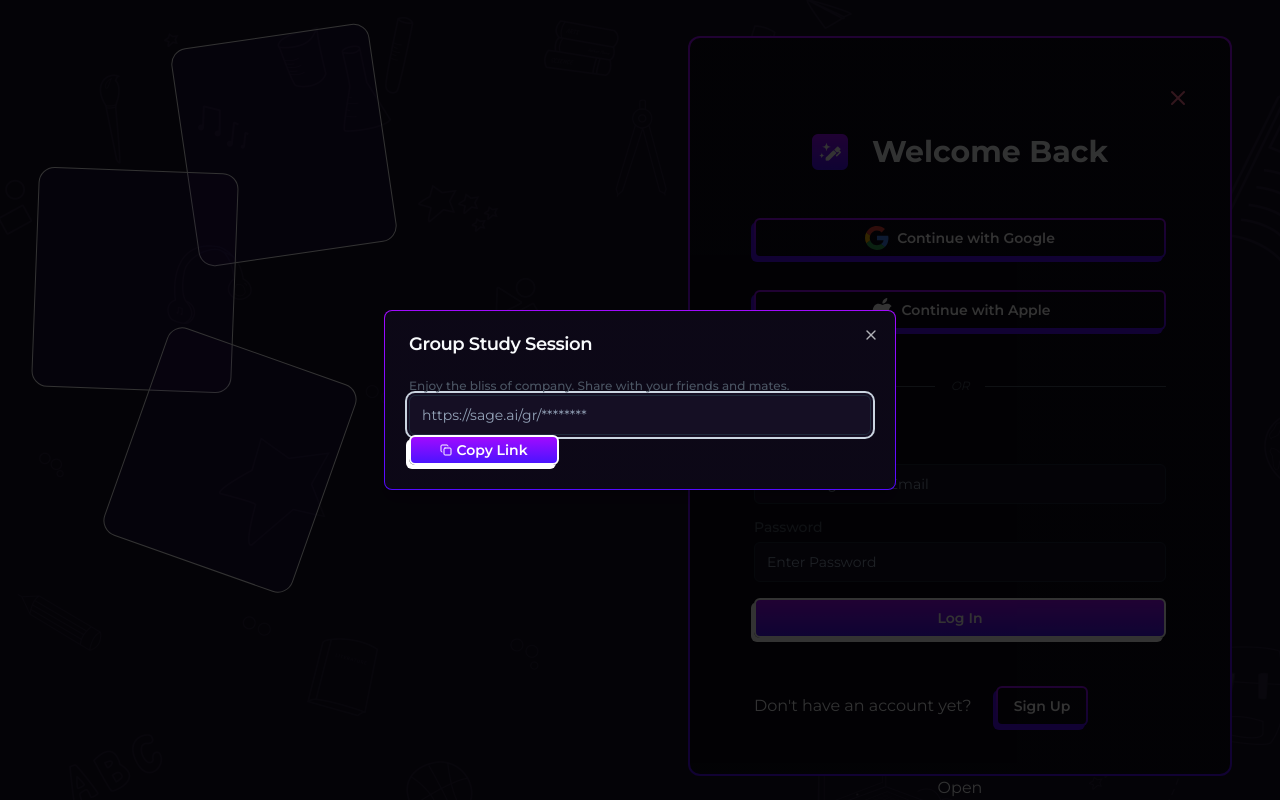
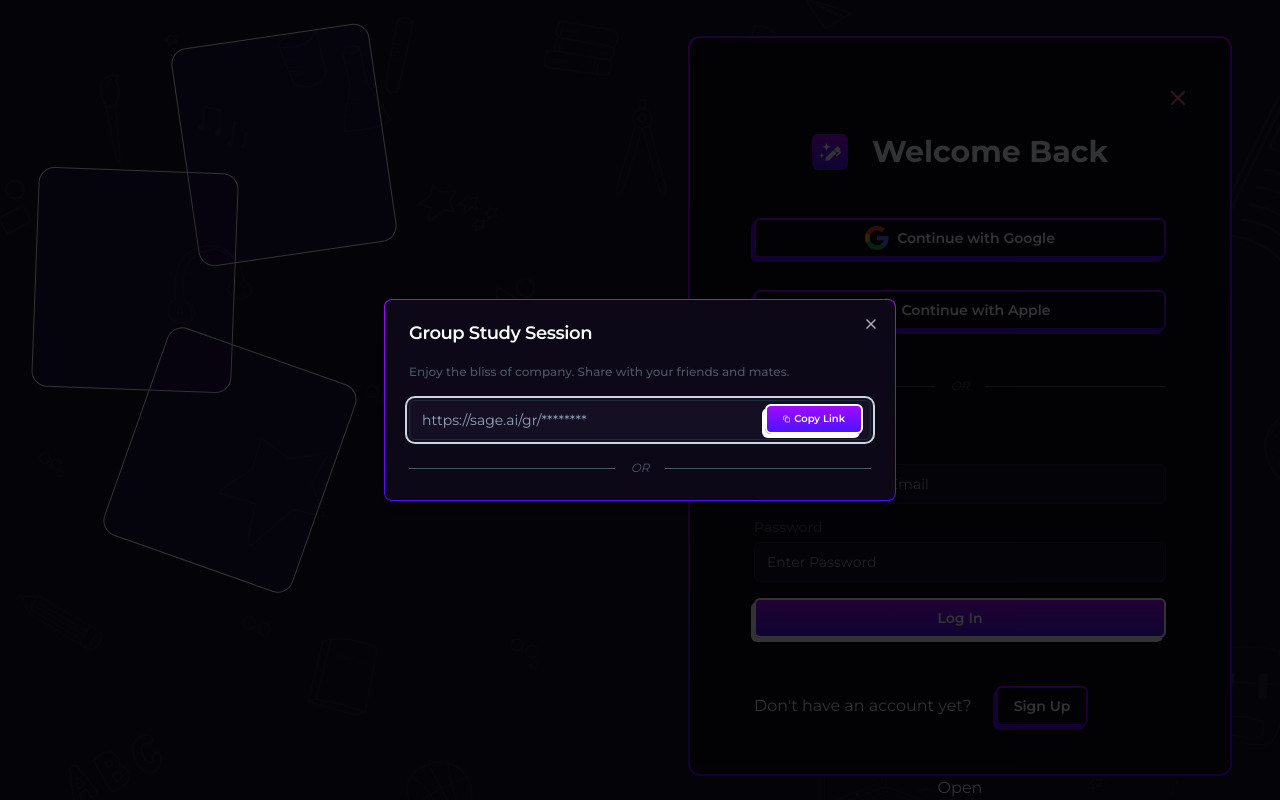
Before and after one commit to NengakDakup/sage-app, a Next.js app: page /auth/login in a window 1280 px wide. Both pictures are taken after a click on the button "Open". Built offline with nearby package versions, Linux system fonts and the light colour scheme.

Commit message:
updating GrouoSessionLink.js

```diff
--- a/components/GroupStudySessionLink.js
+++ b/components/GroupStudySessionLink.js
@@ -21,10 +21,17 @@ const GroupStudySessionLink = () => {
     <DialogHeader>
       <DialogTitle className='pb-4'>Group Study Session</DialogTitle>
       <DialogDescription className=''>
-        <div className='relative'>
+        <div className='relative flex flex-col gap-5'>
             <Label className="text-gray-600 text-xs" htmlFor="text">Enjoy the bliss of company. Share with your friends and mates.</Label>
             <Input id="input" type="input" className='' placeholder="https://sage.ai/gr/********" />
-            <Button variant="light" className="w-[150px] h-[30px] flex justify-center items-center gap-1"><Copy className='w-3 h-3 text-white'/>Copy Link</Button>
+            <Button variant="light" className="w-[98px] h-[30px] text-[10px] flex justify-center items-center gap-1 absolute right-2 top-10"><Copy className='w-8 h-8 text-white'/>Copy Link</Button>
+
+            <div className="flex items-center w-full">
+                <hr className="flex-1 border-t border-gray-600" />
+                <p className="mx-4 text-xs italic text-gray-600">OR</p>
+                <hr className="flex-1 border-t border-gray-600" />
+          </div>
+
         </div>
       </DialogDescription>
     </DialogHeader>
```
